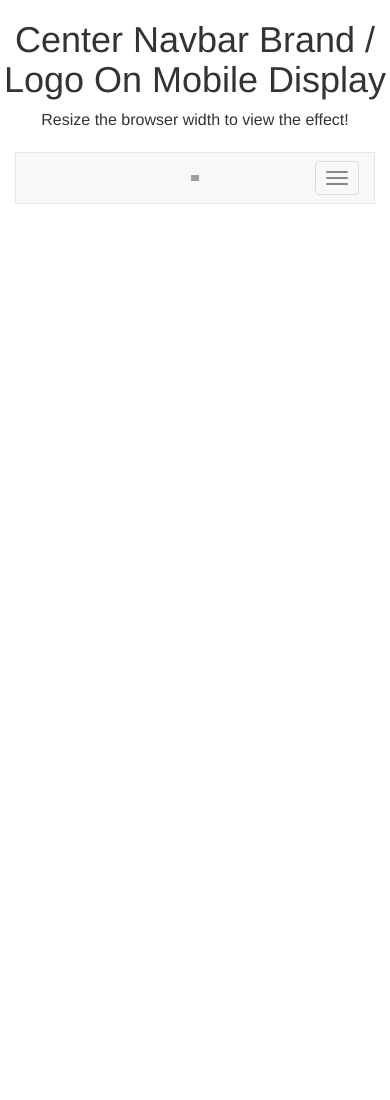
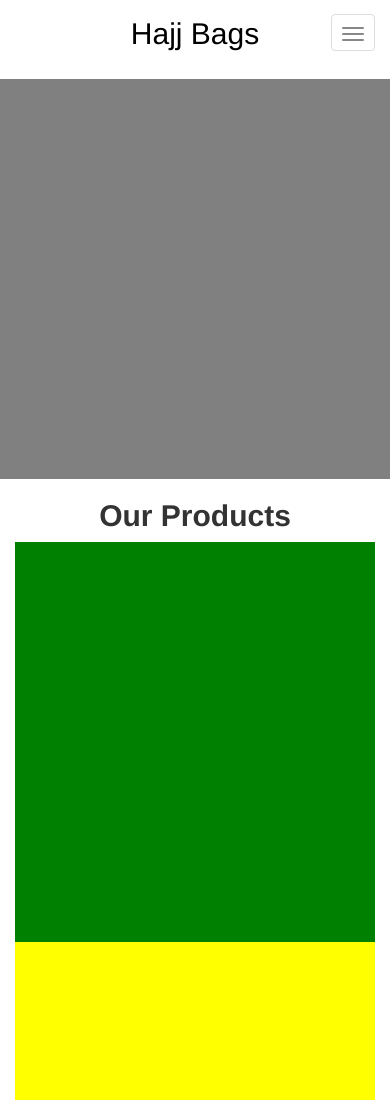
Before and after one commit to nikhiltech/HajjBags, a plain HTML site: page Hajj Bags/index.html in a window 390 px wide. Shown: the top 1100 px of the page. Before the commit the page ends 844 px from the top, so only its background shows below. Drawn offline with nearby package versions, Linux system fonts and the light colour scheme; grey boxes are pictures that could not be loaded.

Commit message:
Basic Responsive Structure

```diff
--- a/Hajj Bags/CSS/styles.css
+++ b/Hajj Bags/CSS/styles.css
@@ -2,27 +2,91 @@
   transform: translateX(-50%);
   left: 50%;
   position: absolute;
+  font-size: 30px !important;
+  color: black !important;
 }
-
+.row{
+	margin-right: 0 !important;
+	margin-left: 0 !important
+}
+.navbar-default{
+	background-color: white !important;
+	border: none !important;
+}
 
 /* DEMO example styles for logo image */
 .navbar-brand {
   padding: 0px;
 }
-.navbar-brand>img {
+/*.navbar-brand>img {
   height: 100%;
   width: auto;
   padding: 7px 14px;
+}
+*/
+.navbar *{
+	margin-top: 3px;
+    font-size: 22px;
+    color: #000;
+}
+.promo-pic{
+	width: 100%;
+	height: 400px;
+
+}
+.container-fluid{
+	padding-left: 0 !important;
+	padding-right: 0 !important;
+}
+.products h2,.contact h2{
+	font-weight: 700;
+}
+.products,.contact-details{
+	margin-left: 30px !important;
+	margin-right: 30px !important;
+}
+.items{
+	width: 100%;
+	height: 400px;
+}
+.contact-details{
+
+	height: 300px;
+
+}
+@media only screen and (max-width: 767px) {
+    .navbar *{
+    font-size: 18px;
+
+}
+.products,.contact-details{
+	margin-left: 15px !important;
+	margin-right: 15px !important;
+}
+
 }
 
 @media only screen and (min-width: 768px) {
     #left {
         position: absolute;
-        left: 30%;
+        left: 21%;
     }
 
     #right {
         position: absolute;
-        right: 30%;
+        right: 22%;
     }
+
 }
+@media only screen and (min-width: 992px) {
+    #left {
+        position: absolute;
+        left: 26%;
+    }
+
+    #right {
+        position: absolute;
+        right: 27%;
+    }
+
+}
--- a/Hajj Bags/index.html
+++ b/Hajj Bags/index.html
@@ -2,9 +2,9 @@
 <html ng-app="HajjBagsApp">
 <head>
 	<title>Hajj Bags</title>
+	<!-- <link rel="stylesheet" type="text/css" href="CSS/bootstrap.min.css"> -->
 	<link rel="stylesheet" type="text/css" href="CSS/styles.css">
 	<link rel="stylesheet" href="https://cdnjs.cloudflare.com/ajax/libs/twitter-bootstrap/3.3.4/css/bootstrap.min.css">
-	<script src="JS/app.js"></script>
 
 	<script
 	src="https://code.jquery.com/jquery-2.1.3.js"
@@ -12,18 +12,12 @@
 	crossorigin="anonymous"></script>
 
 	<script type="text/javascript" src="https://cdnjs.cloudflare.com/ajax/libs/twitter-bootstrap/3.3.4/js/bootstrap.min.js"></script>
-
-
-
-
+	<script type="text/javascript" src="JS/angular.min.js"></script>
+	<script src="JS/app.js"></script>
 </head>
 <body>
-	<h1 class="text-center">Center Navbar Brand / Logo On Mobile Display</h1>
-	<p class="text-center lead">
-	  Resize the browser width to view the effect!
-	</p>
 
-
+	<header>
 		<div class="container">
 			<nav class="navbar navbar-default">
 				<div class="container-fluid">
@@ -34,18 +28,14 @@
 							<span class="icon-bar"></span>
 							<span class="icon-bar"></span>
 						</button>
-	              <a class="navbar-brand" href="http://disputebills.com"><img src="http://www.goodmanmfg.com/Portals/0/images/Logos/BBB%20Logo-tall.jpg" alt="Dispute Bills">
-	      </a>
+						<a class="navbar-brand active" >Hajj Bags </a>
 					</div>
-
-
-
-	      <div id="navbar" class="navbar-collapse collapse">
+					<div id="navbar" class="navbar-collapse collapse text-center">
 						<ul class="nav navbar-nav navbar-left">
-	          <li id="left"><a href="#" >About</a></li>
+							<li id="left" class=""><a href="#products" >Products</a></li>
 						</ul>
 						<ul class="nav navbar-nav navbar-right">
-	          <li id="right" class="active"><a href="#">Home</a></li>
+							<li id="right" class=""><a href="#contact">Contact Us</a></li>
 						</ul>
 					</div>
 					<!--/.nav-collapse -->
@@ -53,6 +43,28 @@
 				<!--/.container-fluid -->
 			</nav>
 		</div>
+	</header>
+	<div class="container-fluid">
+		<div class="row promo-pic " style="background-color: gray;"></div>
+		<div id="products" class="products row">
+			<div class="row">
+				<h2 class="text-center col-md-12">Our Products</h2>
+			</div>
+			<div class="row">
+				<div class="items col-md-6 col-sm-6 col-xs-12" style="background-color: green"></div>
+				<div class="items col-md-6 col-sm-6 col-xs-12" style="background-color: yellow"></div>
+			</div>
+		</div>
+		<div id="contact" class="contact row">
+			<div class="row">
+				<h2 class="text-center col-md-12">Contact Us</h2>
+			</div>
+			<div class="row contact-details" style="background-color: cyan;">
+
+			</div>
+		</div>
+
+	</div>
 
 </body>
 </html>
```
Lines whose indentation alone changed are shown as unchanged.
